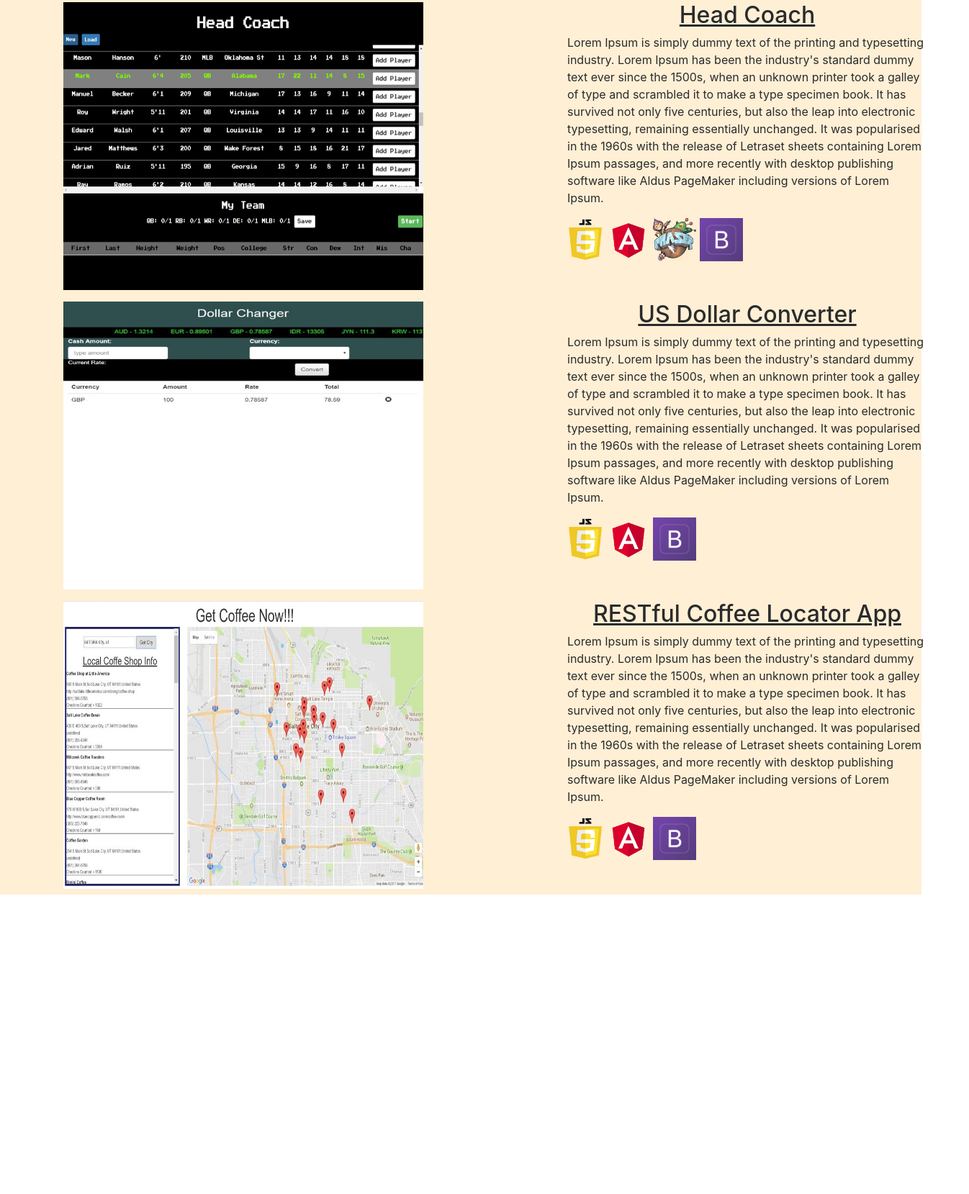
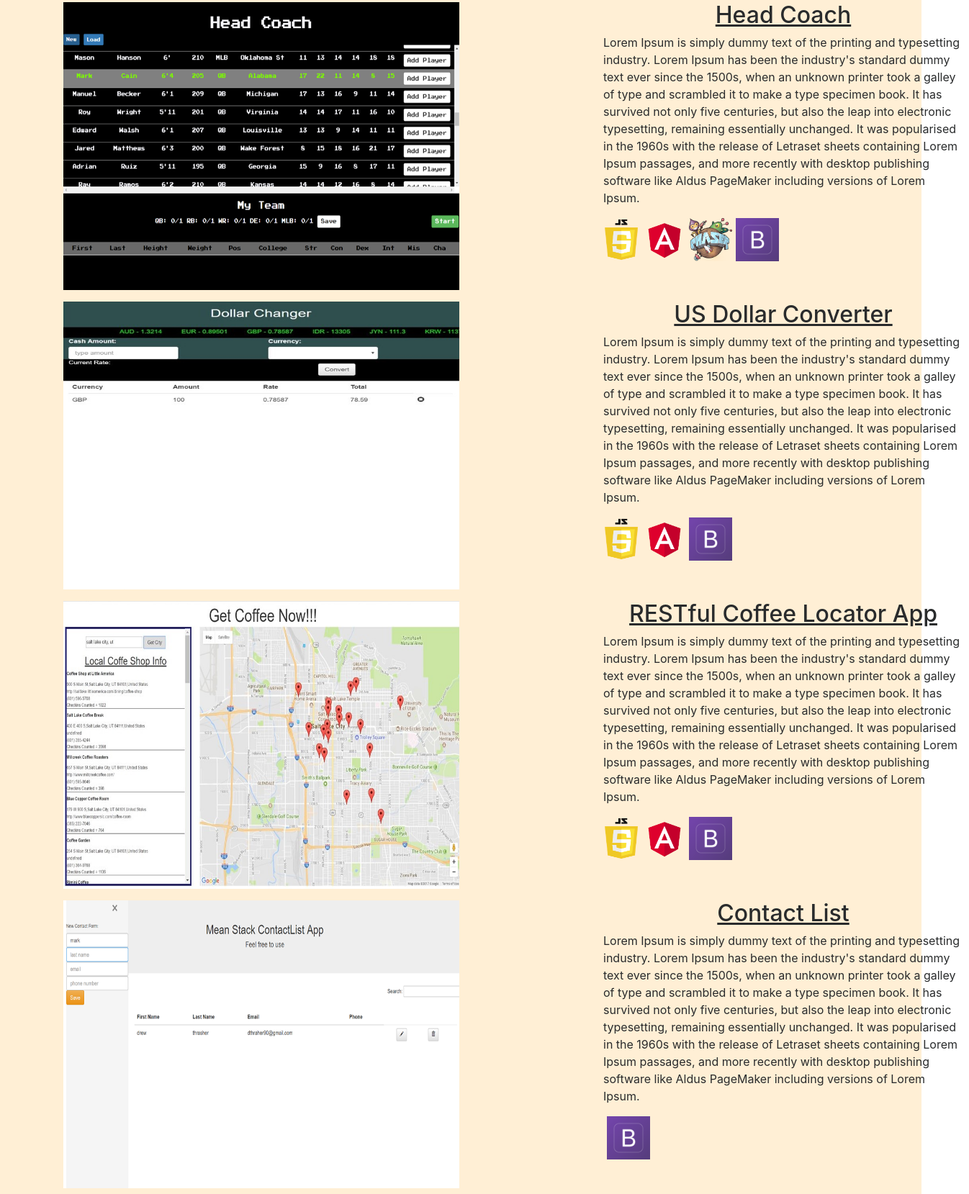
Before and after one commit to dthrasher90/mypage, a website: page public/index.html in a window 1280 px wide. Shown: the part 1783-3442 px from the top of the page at 72% size, 1346 px wide, since content can reach past the window. Before the commit the page ends 3026 px from the top, so only its background shows below. Drawn offline with nearby package versions, Linux system fonts and the light colour scheme.

Commit message:
portfolio updates

```diff
--- a/public/index.html
+++ b/public/index.html
@@ -88,10 +88,10 @@
                     </div>
 
 
-                    <div class=" d-inline-flex p-2 project2">
-                        <div class="projectImg">
+                    <div class="d-inline-flex p-2 project2">
+
                             <a href="https://usdconverter.herokuapp.com/"><img src="styles/usdcrop.jpg" ></a>
-                        </div>
+
 
                         <div class="projectInfo">
                             <h2> US Dollar Converter</h2>
@@ -114,7 +114,7 @@
                         <a href="https://coffeelocator.herokuapp.com/">   <img src="styles/coffeefinder.jpg"> </a>
 
 
-                        <div class="projectInfo">
+                            <div  class="projectInfo">
                                 <h2> RESTful Coffee Locator App</h2>
                                 <p>Lorem Ipsum is simply dummy text of the printing and typesetting industry. Lorem Ipsum has been the industry's standard dummy text ever since the 1500s, when an unknown printer took a galley of type and scrambled it to make
                                     a type specimen book. It has survived not only five centuries, but also the leap into electronic typesetting, remaining essentially unchanged. It was popularised in the 1960s with the release of Letraset sheets containing
@@ -130,13 +130,12 @@
                           </div>
                   </div>
 
-                    <!-- <div class="d-inline-flex p-2 project4">
-                        <div class="projectImg">
-                            <a href="https://contact4.herokuapp.com/"> <img src="styles/contactlist.png" ></a>
-                        </div>
+                  <div class="d-inline-flex p-2 project3">
 
-                        <div class="projectInfo">
-                            <h2> MEAN Stack Contact List </h2>
+                        <a href="https://contact4.herokuapp.com/">   <img src="styles/contactlist.png"> </a>
+
+                            <div  class="projectInfo">
+                                <h2>Contact List</h2>
                                 <p>Lorem Ipsum is simply dummy text of the printing and typesetting industry. Lorem Ipsum has been the industry's standard dummy text ever since the 1500s, when an unknown printer took a galley of type and scrambled it to make
                                     a type specimen book. It has survived not only five centuries, but also the leap into electronic typesetting, remaining essentially unchanged. It was popularised in the 1960s with the release of Letraset sheets containing
                                     Lorem Ipsum passages, and more recently with desktop publishing software like Aldus PageMaker including versions of Lorem Ipsum.</p>
@@ -148,7 +147,7 @@
 
 
                           </div>
-                  </div> -->
+                  </div>
             </div>
 
 
--- a/public/styles/main.css
+++ b/public/styles/main.css
@@ -94,7 +94,7 @@ ul a {
     text-decoration: underline; }
   .project1 img {
     height: 400px;
-    width: 500px; }
+    width: 550px; }
 
 .project2 {
   margin-left: 80px; }
@@ -103,7 +103,7 @@ ul a {
     text-decoration: underline; }
   .project2 img {
     height: 400px;
-    width: 500px; }
+    width: 550px; }
 
 .project3 {
   margin-left: 80px; }
@@ -112,7 +112,16 @@ ul a {
     text-decoration: underline; }
   .project3 img {
     height: 400px;
-    width: 500px; }
+    width: 550px; }
+
+.project4 {
+  margin-left: 80px; }
+  .project4 h2 {
+    text-align: center;
+    text-decoration: underline; }
+  .project4 img {
+    height: 400px;
+    width: 550px; }
 
 .icons {
   margin-left: 90px;
--- a/public/styles/styles.scss
+++ b/public/styles/styles.scss
@@ -139,24 +139,23 @@ ul{
  margin-left: 80px;
   h2{
     text-align: center;
-    text-decoration: underline;;
+    text-decoration: underline;
   }
   img {
   height: 400px;
-  width: 500px;
+  width: 550px;
   }
 }
-
 
 .project2{
 margin-left: 80px;
   h2{
     text-align: center;
-    text-decoration: underline;;
+    text-decoration: underline;
   }
   img {
   height: 400px;
-  width: 500px;
+  width: 550px;
   }
 }
 
@@ -165,19 +164,33 @@ margin-left: 80px;
  margin-left: 80px;
   h2{
     text-align: center;
-    text-decoration: underline;;
+    text-decoration: underline;
   }
   img{
     height: 400px;
-    width: 500px;
+    width: 550px;
 
   }
 }
+
+.project4{
+ margin-left: 80px;
+  h2{
+    text-align: center;
+    text-decoration: underline;
+  }
+  img{
+    height: 400px;
+    width: 550px;
+
+  }
+}
+
+
 .icons{
     margin-left: 90px;
     margin-top: 70px;
     margin: 0 auto;
-
 }
 
 #blog{
```
Lines whose indentation alone changed are shown as unchanged.
